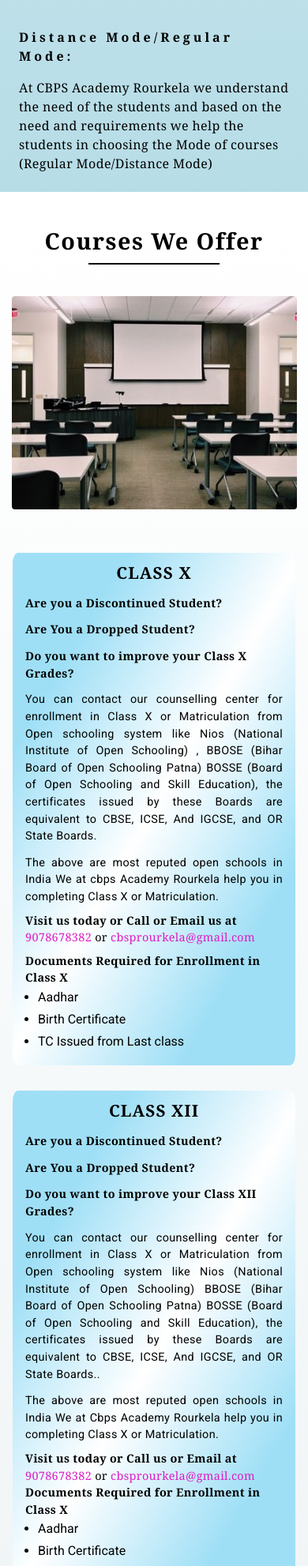
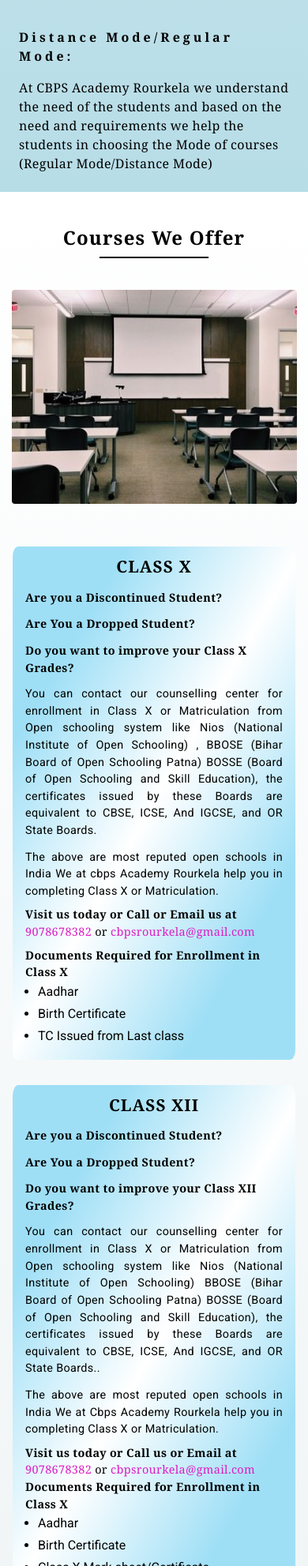
Before and after one commit to PRADEEPSAHU92546/CityClean-waste-management-, a website: page index.html in a window 390 px wide. Shown: the part 3245-5228 px from the top of the page at 79% size. Drawn offline with nearby package versions, Linux system fonts and the light colour scheme.

Commit message:
Changes 11

```diff
--- a/index.html
+++ b/index.html
@@ -341,7 +341,7 @@
     </section>
     <!-- courses we offer -->
     <section id="services" class="bg-gradient-to-t from-[#dce7ea] to-[white]">
-      <div class="coursesdg flex justify-center items-center  pt-10"><h1 class="md:text-[250%] text-[180%] font-extrabold tracking-wider">Courses We Offer </h1></div>
+      <div class="coursesdg flex justify-center items-center  pt-10"><h1 class="md:text-[250%] text-[150%] font-extrabold tracking-wider">Courses We Offer </h1></div>
 
       <div class="flex justify-center items-center pt-10 h-auto mx-auto">
         <ul class="grid md:grid-cols-2 grid-rows-1  md:gap-36">
@@ -362,7 +362,7 @@
             <p class="md:text-[100%] text-[90%] roboto-regular md:pt-6 pt-3 tracking-wide md:leading-6 text-justify">You can contact our counselling center for enrollment in Class X or Matriculation from Open schooling system like Nios (National Institute of Open Schooling) , BBOSE (Bihar Board of Open Schooling Patna) BOSSE (Board of Open Schooling and Skill Education), the certificates issued by these Boards are equivalent to CBSE, ICSE, And IGCSE, and OR State Boards.</p>
             <p class="md:text-[100%] text-[90%] roboto-regular md:pt-6 pt-3 tracking-wide md:leading-6 text-justify">The above are most reputed open schools in India We at cbps Academy Rourkela help you in completing Class X or Matriculation.
             </p>
-            <h2 class="pt-2 md:tracking-wider tracking-wide  md:text-[100%] text-[90%]"><span class="font-bold">Visit us today or Call or Email us at</span> <span class="text-[#de1bc4]"> 9078678382</span> or <span class="text-[#de1bc4]">cbsprourkela@gmail.com</span></h2>
+            <h2 class="pt-2 md:tracking-wider tracking-wide  md:text-[100%] text-[90%]"><span class="font-bold">Visit us today or Call or Email us at</span> <span class="text-[#de1bc4]"> 9078678382</span> or <span class="text-[#de1bc4]">cbpsrourkela@gmail.com</span></h2>
             <h2 class="font-bold pt-2 md:tracking-wider tracking-wide md:text-[100%] text-[90%]">Documents Required for Enrollment in Class X</h2>
             <ul class="roboto-regular leading-7 list-disc pl-4 md:pb-2 pb-4">
               <li class="">Aadhar</li>
@@ -379,7 +379,7 @@
             <p class="md:text-[100%] text-[90%] roboto-regular md:pt-6 pt-3 tracking-wide md:leading-6 text-justify">You can contact our counselling center for enrollment in Class X or Matriculation from Open schooling system like Nios (National Institute of Open Schooling) BBOSE (Bihar Board of Open Schooling Patna) BOSSE (Board of Open Schooling and Skill Education), the certificates issued by these Boards are equivalent to CBSE, ICSE, And IGCSE, and OR State Boards..</p>
             <p class="md:text-[100%] text-[90%] roboto-regular md:pt-6 pt-3 tracking-wide md:leading-6 text-justify">The above are most reputed open schools in India We at Cbps Academy Rourkela help you in completing Class X or Matriculation.
             </p>
-            <h2 class="pt-2 md:tracking-wider tracking-wide  md:text-[100%] text-[90%]"><span class="font-bold">Visit us today or Call us or Email at</span> <span class="text-[#de1bc4]"> 9078678382</span> or <span class="text-[#de1bc4]">cbsprourkela@gmail.com</span></h2>
+            <h2 class="pt-2 md:tracking-wider tracking-wide  md:text-[100%] text-[90%]"><span class="font-bold">Visit us today or Call us or Email at</span> <span class="text-[#de1bc4]"> 9078678382</span> or <span class="text-[#de1bc4]">cbpsrourkela@gmail.com</span></h2>
             <h2 class="font-bold pt-2md:tracking-wider tracking-wide  md:text-[100%] text-[90%]">Documents Required for Enrollment in Class X</h2>
             <ul class="roboto-regular leading-7 list-disc pl-4 md:pb-2 pb-4">
               <li class="">Aadhar</li>
@@ -440,7 +440,7 @@
       </div>
       <!-- Examination Guidance -->
       <div class="">
-        <div class="coursesdg  text-center flex justify-center items-center mx-auto pt-10"><h1 class="md:text-[250%] text-[180%] font-extrabold tracking-wider">Examination Guidance </h1></div>
+        <div class="coursesdg  text-center flex justify-center items-center mx-auto pt-10"><h1 class="md:text-[250%] text-[120%] font-extrabold tracking-wider">Examination Guidance </h1></div>
       </div>
         <!-- contains -->
       <div class="flex md:flex-row flex-col-reverse justify-center content-center md:gap-10 gap-4 pt-10 mx-auto md:px-40 px-4 pb-10">
```
Also changed, not shown: style.css.
